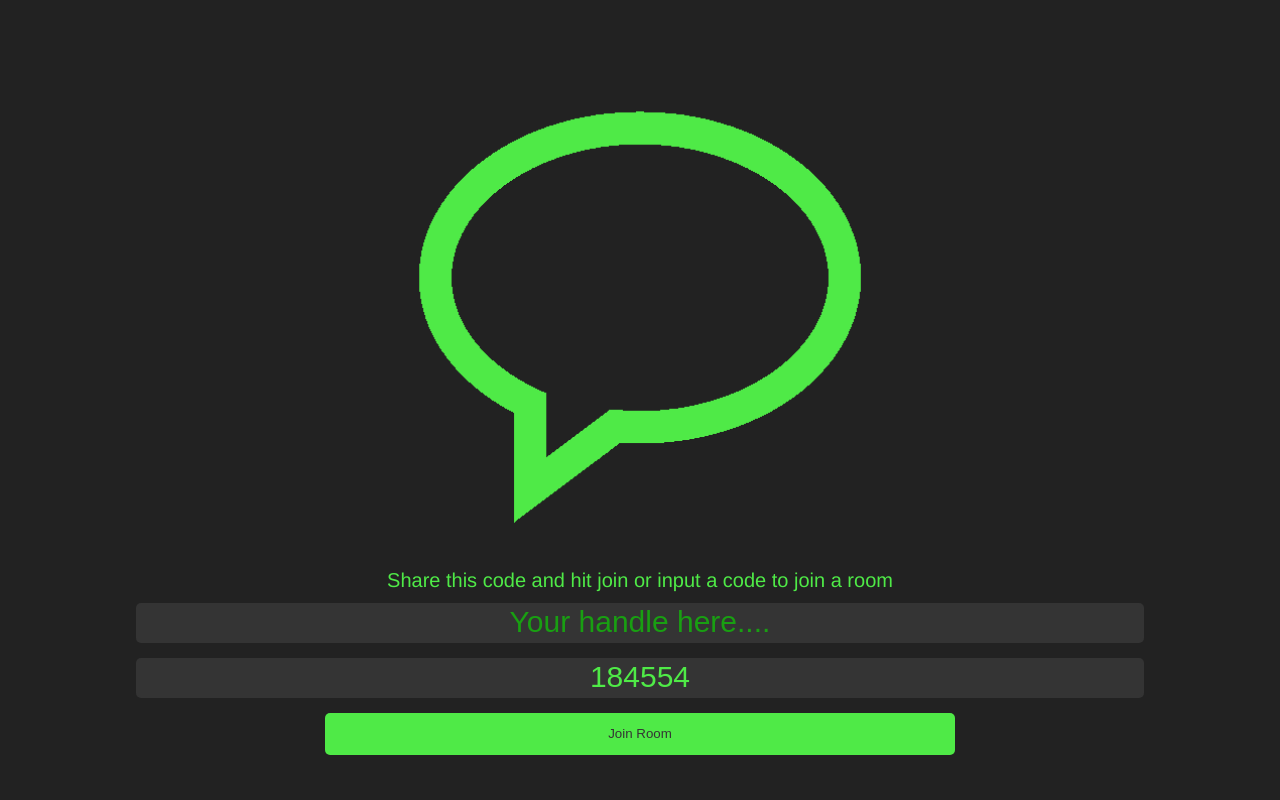
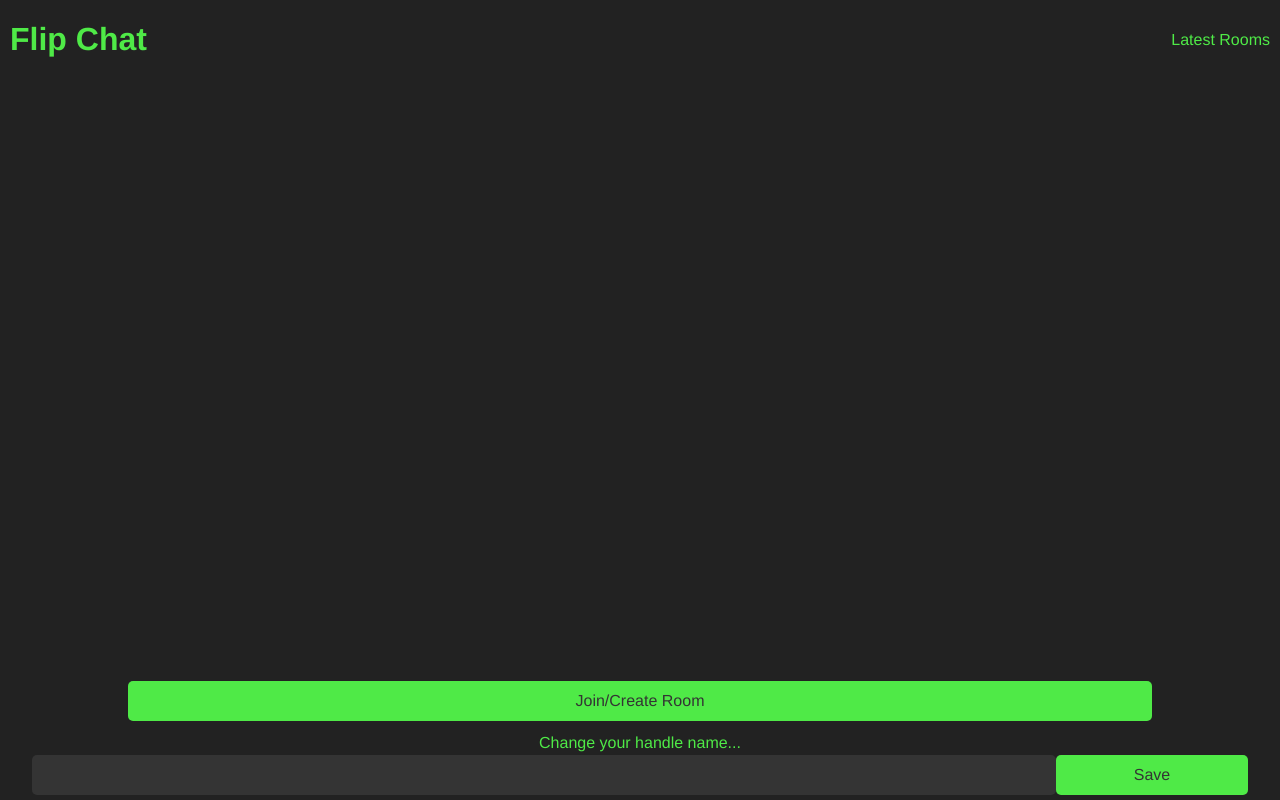
Before and after one commit to frainho/flip-chat-client, an Angular app: page / in a window 1280 px wide. Built offline with nearby package versions, Linux system fonts and the light colour scheme.

Commit message:
Add Chat list feature

```diff
--- /dev/null
+++ b/src/app/pages/chat-list/chat-list.component.html
@@ -0,0 +1,21 @@
+<div class="container">
+  <div class="list-page-header">
+    <h1>Flip Chat</h1>
+    <p>Latest Rooms</p>
+  </div>
+  <div class="room-list">
+    <ul>
+      <li *ngFor="let room of rooms">
+        <a [routerLink]="['/room', room]">{{room}}</a>
+      </li>
+    </ul>
+  </div>
+  <div class="list-page-footer">
+    <a [routerLink]="['/join']">Join/Create Room</a>
+    <p>Change your handle name...</p>
+    <div class="handle-area">
+      <input type="text" [(ngModel)]="handleName" #handle>
+      <a (click)="updateHandle(handle.value)">Save</a>
+    </div>
+  </div>
+</div>
--- /dev/null
+++ b/src/app/pages/chat-list/chat-list.component.scss
@@ -0,0 +1,101 @@
+@import '../../../sass/abstracts/_variables.scss';
+
+.container {
+  height: 100%;
+  display:flex;
+  flex-direction: column;
+
+
+
+  .list-page-header {
+    height: 10%;
+    min-height: 50px;
+    max-height: 80px;
+    display: flex;
+    justify-content: space-between;
+
+    h1 {
+      margin: auto 0;
+      padding-left: 10px;
+    }
+    p {
+      align-self: center;
+      padding-right: 10px;
+    }
+  }
+
+  .room-list {
+    overflow: auto;
+    max-height: 80%;
+    flex-grow: 1;
+
+    ul {
+    list-style: none;
+    padding: 0px 10px;
+
+    li {
+      border-bottom: 1px solid #eee;
+      font-size: 40px;
+      padding-bottom: 10px;
+      margin-bottom: 10px;
+
+      a {
+        text-decoration: none;
+        color: $secondary-color;
+      }
+    }
+  }
+
+  }
+
+  .list-page-footer {
+    padding: 5px 0;
+    a {
+      background-color: $secondary-color;
+      color: $primary-color;
+      line-height: 40px;
+      text-align: center;
+      border: none;
+      border-radius: 5px;
+    }
+
+    a:first-child {
+      margin: 0 auto;
+      display:block;
+      width: 80%;
+      margin-bottom: 10px;
+      text-decoration: none;
+
+    }
+
+    p {
+      text-align: center;
+    }
+
+    .handle-area {
+      display:flex;
+      justify-content: center;
+
+      input {
+        height: 40px;
+        width: 80%;
+        align-self: center;
+        font-size: 30px;
+        border: none;
+        border-bottom: 2px solid $primary-color;
+        outline: none;
+        background-color: #343434;
+        border-radius: 5px;
+        color: $secondary-color;
+        text-align: center;
+      }
+      a {
+        width: 15%;
+
+        outline: none;
+      }
+    }
+
+  }
+
+}
--- /dev/null
+++ b/src/app/pages/chat-list/chat-list.component.ts
@@ -0,0 +1,28 @@
+import { Component, OnInit } from '@angular/core';
+
+@Component({
+  selector: 'app-chat-list',
+  templateUrl: './chat-list.component.html',
+  styleUrls: ['./chat-list.component.scss']
+})
+export class ChatListComponent implements OnInit {
+  rooms: Array<string>;
+  handleName = localStorage.getItem('handle');
+
+  constructor() { }
+
+  ngOnInit() {
+    if (localStorage.getItem('rooms') !== '') {
+      this.rooms = JSON.parse(localStorage.getItem('rooms'))
+    }
+  }
+
+  updateHandle(newHandle) {
+    if (newHandle !== '') {
+      localStorage.setItem('handle', newHandle);
+    } else {
+      this.handleName = localStorage.getItem('handle');
+    }
+  }
+
+}
--- a/src/app/pages/chat-page/chat-page.component.html
+++ b/src/app/pages/chat-page/chat-page.component.html
@@ -1,6 +1,9 @@
 <div class="chat-container">
   <div class="chat-header">
     <h1>Room: {{roomId}}</h1>
+    <p>
+      <a (click)="leaveChat()">Chat list</a>
+    </p>
     <a (click)="disconnect()">
       <img src="../../../assets/img/exit.png" alt="disconnectChat">
     </a>
--- a/src/app/pages/chat-page/chat-page.component.scss
+++ b/src/app/pages/chat-page/chat-page.component.scss
@@ -19,11 +19,17 @@
     padding-left: 10px;
 
     h1 {
-      margin: auto 0;
+        margin: auto 0;
+    }
+
+    p {
+      align-self: center;
+      font-size: 20px;
     }
 
     a {
       height: 100%;
+      color: $secondary-color;
 
       img {
         height: 80%;
--- a/src/app/pages/chat-page/chat-page.component.ts
+++ b/src/app/pages/chat-page/chat-page.component.ts
@@ -30,13 +30,14 @@ export class ChatPageComponent implements OnInit, AfterViewChecked {
     private socketsService: SocketsService,
     private activatedRoute: ActivatedRoute,
     private router: Router
-  ) {}
+  ) { }
 
   ngOnInit() {
+    this.socketsService.connect();
     this.scrollToBottom();
     this.activatedRoute.params.subscribe(params => {
       this.roomId = String(params.id);
-      this.chatService.getRoom(this.roomId, false).then(data => {
+      this.chatService.getRoom(this.roomId, true).then(data => {
         this.messages = data.messages;
         this.identSender(this.messages);
         this.roomId = data.code;
@@ -63,6 +64,11 @@ export class ChatPageComponent implements OnInit, AfterViewChecked {
     }
   }
 
+  leaveChat() {
+    this.disconnect();
+    this.router.navigate(['/']);
+  }
+
   disconnect() {
     this.socketsService.disconnect();
     this.router.navigate(['/disconnect']);
@@ -83,6 +89,6 @@ export class ChatPageComponent implements OnInit, AfterViewChecked {
   scrollToBottom(): void {
     try {
       this.myScrollContainer.nativeElement.scrollTop = this.myScrollContainer.nativeElement.scrollHeight;
-    } catch (err) {}
+    } catch (err) { }
   }
 }
--- a/src/app/pages/join-page/join-page.component.ts
+++ b/src/app/pages/join-page/join-page.component.ts
@@ -12,15 +12,25 @@ export class JoinPageComponent implements OnInit {
   randomRoom = Math.floor(100000 + Math.random() * 900000);
   handleName: string = localStorage.getItem('handle');
   shortName = false;
+  roomList: Array<string> = [];
 
   constructor(private chatService: ChatService, private router: Router) { }
 
-  ngOnInit() { }
+  ngOnInit() {
+    if (localStorage.getItem('rooms') !== '') {
+      this.roomList = JSON.parse(localStorage.getItem('rooms'));
+    }
+  }
 
   joinChat(room, handle) {
     if (handle.length > 0) {
       this.shortName = false;
       localStorage.setItem('handle', handle);
+      if (this.roomList.length > 10) {
+        this.roomList.pop();
+      }
+      this.roomList.unshift(room);
+      localStorage.setItem('rooms', JSON.stringify(this.roomList));
       this.chatService
         .getRoom(room, false)
         .then(() => this.router.navigate([`/room/${room}`]));
--- a/src/app/services/sockets.service.ts
+++ b/src/app/services/sockets.service.ts
@@ -9,7 +9,7 @@ export class SocketsService {
   apiUrl = environment.apiUrl;
   socket = io(this.apiUrl);
 
-  constructor() {}
+  constructor() { }
 
   emitMessage(fullMessage) {
     this.socket.emit('sending-message', fullMessage);
@@ -21,7 +21,6 @@ export class SocketsService {
 
   getMessages() {
     const observable = new Observable(observer => {
-      /* this.socket = io('http://localhost:3000'); */
       this.socket.on('new-message', message => {
         observer.next(message);
       });
@@ -32,6 +31,14 @@ export class SocketsService {
     return observable;
   }
 
+  leaveRoom(room) {
+    this.socket.emit('leaving-room', room);
+  }
+
+  connect() {
+    this.socket.connect();
+  }
+
   disconnect() {
     this.socket.disconnect();
   }
```
Also changed, not shown: src/app/app.module.ts (+6 -3 lines), 1 other file (tests, documents, lock files or other folders).
